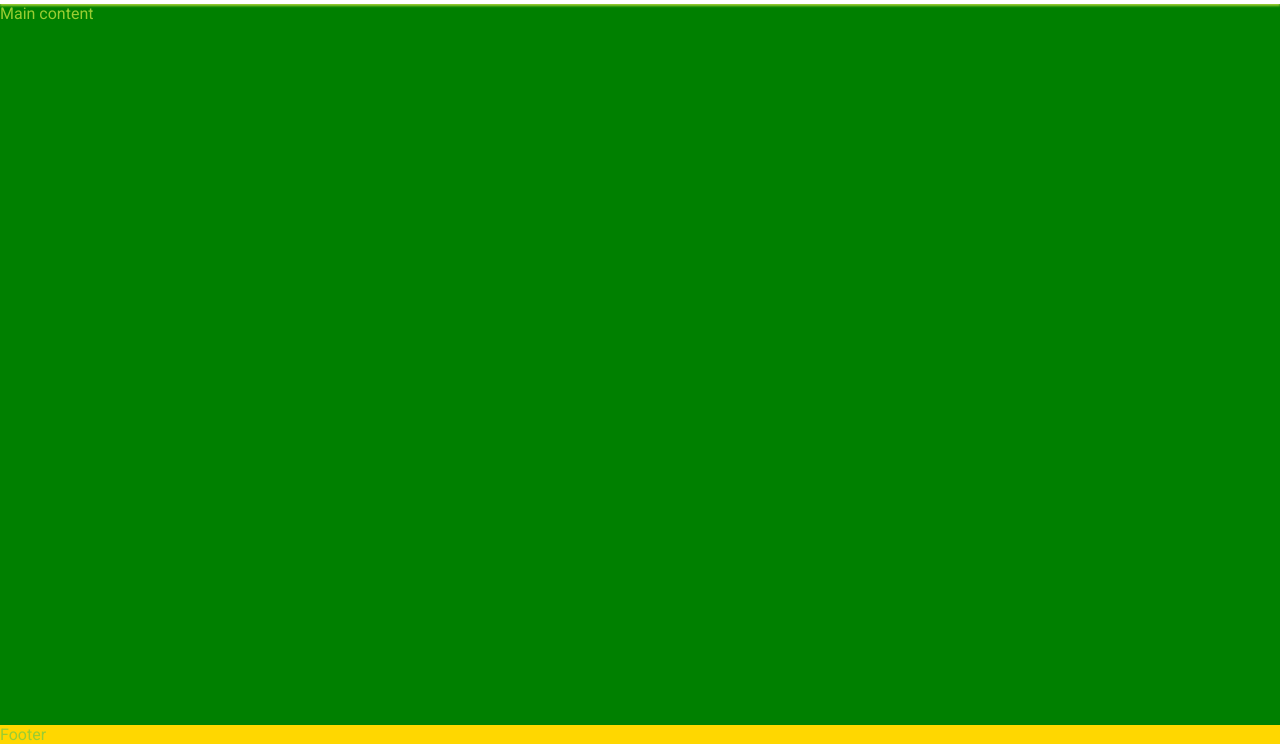
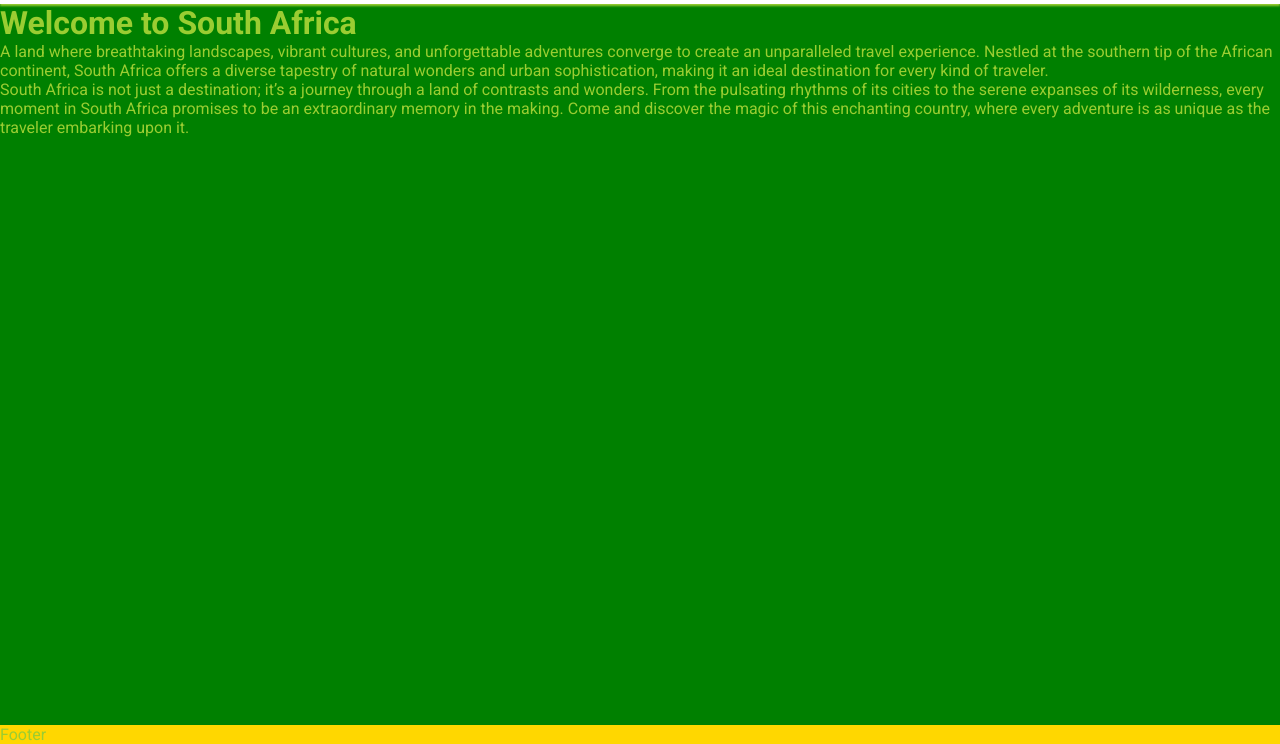
Before and after one commit to NontyD/satravels, a plain HTML site: page index.html in a window 1280 px wide. Shown: the part 56-800 px from the top of the page. Drawn offline with Linux system fonts and the light colour scheme.

Commit message:
adding main section text

```diff
--- a/index.html
+++ b/index.html
@@ -37,7 +37,23 @@
     </header>
 
     <!--Main content-->
-    <main>Main content</main>
+    <main>
+        <!-- Hero Section -->
+    <div class="hero">
+        <div class="hero-text">
+            <h1>Welcome to South Africa</h1>
+            <p>A land where breathtaking landscapes, vibrant cultures, and unforgettable adventures converge to create
+                an unparalleled travel experience. Nestled at the southern tip of the African continent, South Africa
+                offers a diverse tapestry of natural wonders and urban sophistication, making it an ideal destination
+                for every kind of traveler.<br>South Africa is not just a destination; it’s a journey through a land of
+                contrasts and wonders. From the pulsating rhythms of its cities to the serene expanses of its
+                wilderness, every moment in South Africa promises to be an extraordinary memory in the making. Come and
+                discover the magic of this enchanting country, where every adventure is as unique as the traveler
+                embarking upon it.</p>
+        </div>
+    </div>
+
+    </main>
     <!--Footer-->
     <footer>Footer</footer>
 </body>
```
